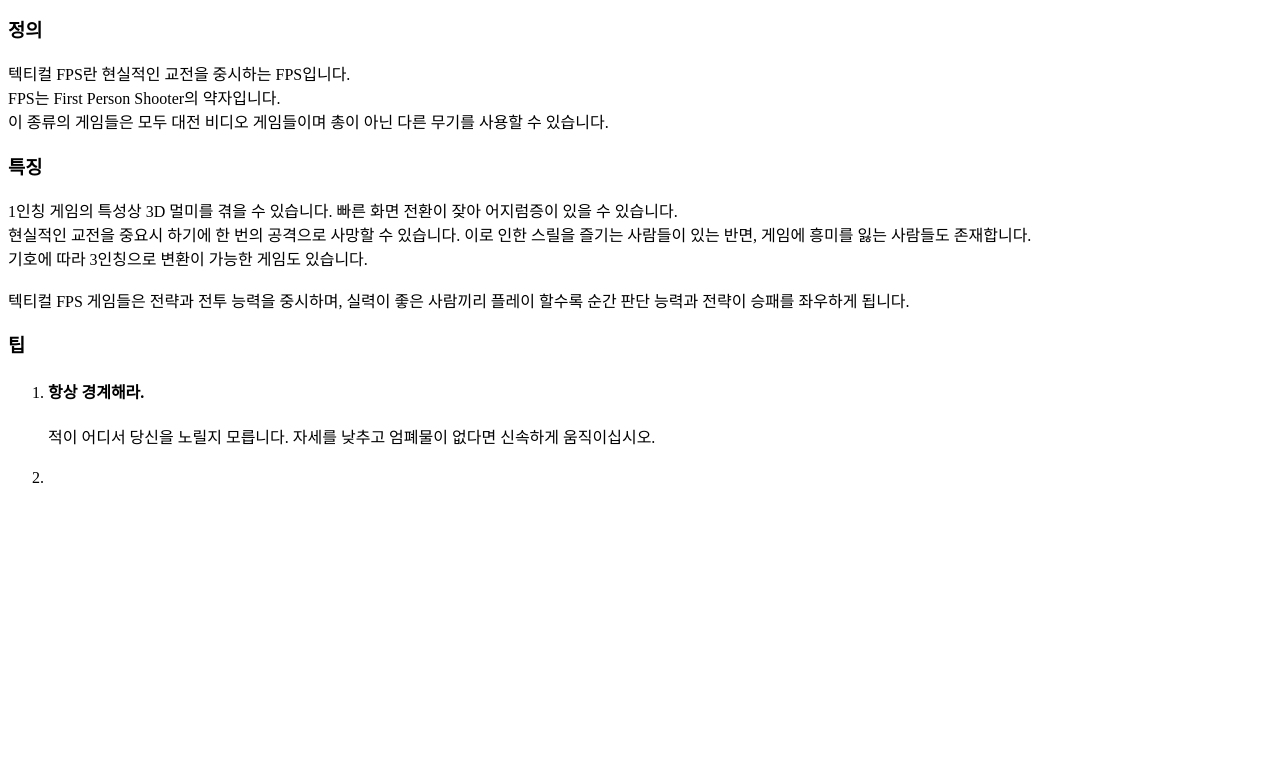
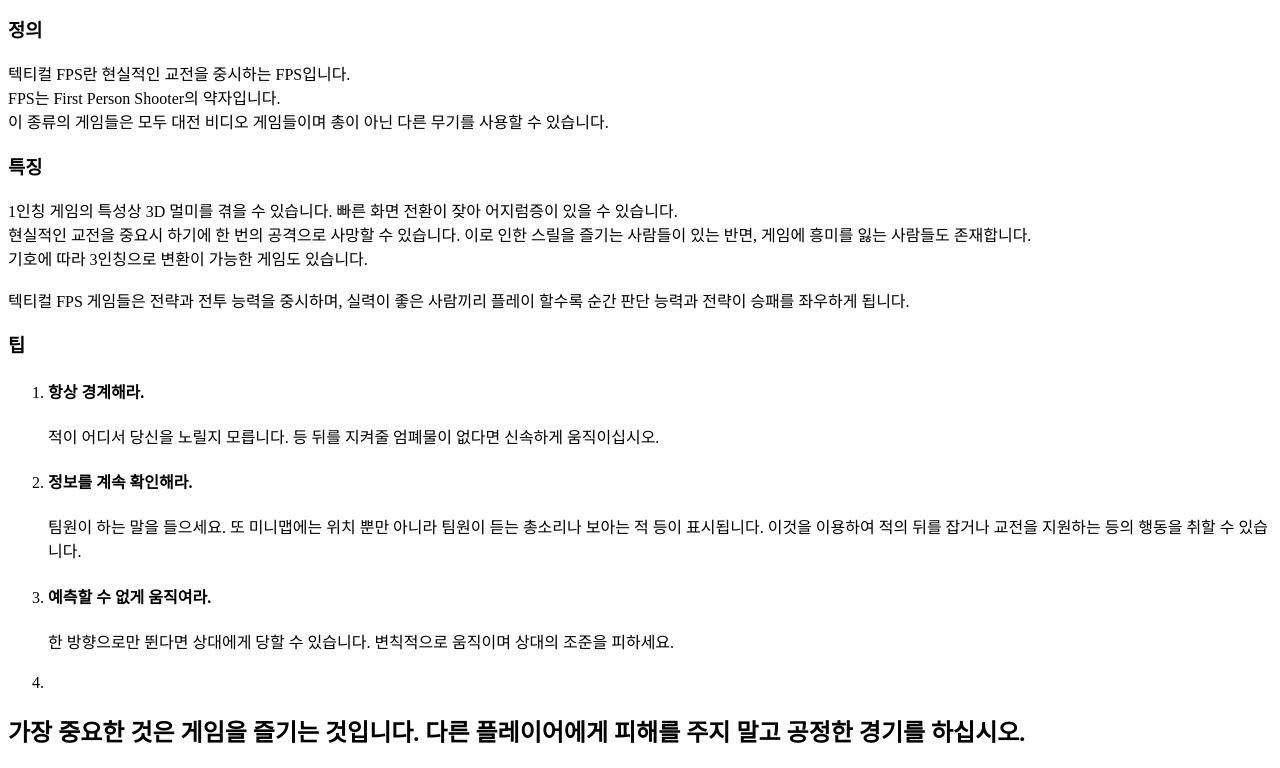
Before and after one commit to minjun305/WATFPS, a plain HTML site: page index.html in a window 1280 px wide. Shown: the part 429-1197 px from the top of the page. Before the commit the page ends 937 px from the top, so only its background shows below. Drawn offline with Linux system fonts and the light colour scheme.

Commit message:
Add files via upload

```diff
--- a/index.html
+++ b/index.html
@@ -48,12 +48,23 @@
     <ol>
         <li>
             <h4>항상 경계해라. </h4>
-            <p>적이 어디서 당신을 노릴지 모릅니다. 자세를 낮추고 엄폐물이 없다면 신속하게 움직이십시오. </p>
+            <p>적이 어디서 당신을 노릴지 모릅니다. 등 뒤를 지켜줄 엄폐물이 없다면 신속하게 움직이십시오. </p>
+        </li>
+        <li>
+            <h4>정보를 계속 확인해라. </h4>
+            <p>팀원이 하는 말을 들으세요. 또 미니맵에는 위치 뿐만 아니라 팀원이 듣는 총소리나 보아는 적 등이 표시됩니다. 이것을 이용하여 적의 뒤를 잡거나 교전을 지원하는 등의 행동을 취할 수 있습니다. </p>
+        </li>
+        <li>
+            <h4>예측할 수 없게 움직여라. </h4>
+            <p>한 방향으로만 뛴다면 상대에게 당할 수 있습니다. 변칙적으로 움직이며 상대의 조준을 피하세요.</p>
         </li>
         <li>
             <h4></h4>
+            <p></p>
         </li>
     </ol>
 
+    <h2>가장 중요한 것은 게임을 즐기는 것입니다. 다른 플레이어에게 피해를 주지 말고 공정한 경기를 하십시오.</h2>
+
 </body>
 </html>
```
